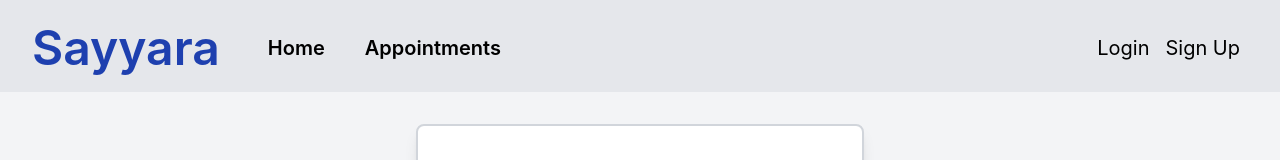
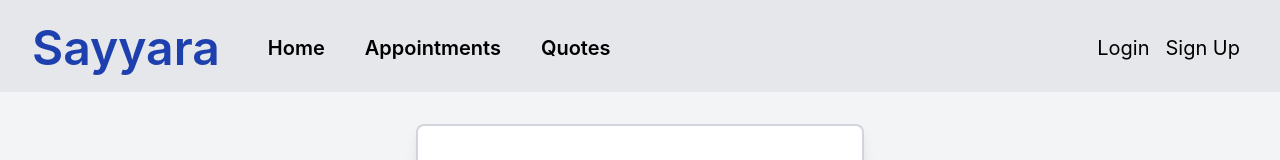
Before and after one commit to csc301-fall-2022/team-project-16-sayyara-m, a React (Create React App) app in the folder frontend/: page /login in a window 1280 px wide. Shown: the top 160 px of the page. Built offline with nearby package versions, Linux system fonts and the light colour scheme.

Commit message:
added quotes button to navbar

```diff
--- a/frontend/src/components/Navbar.tsx
+++ b/frontend/src/components/Navbar.tsx
@@ -11,6 +11,7 @@ import useAuth from "src/utilities/hooks/useAuth";
 const navigation = [
     {name: "Home", to: "/", current: true},
     {name: "Appointments", to: "/appointments", current: false},
+    {name: "Quotes", to: "/quotes", current: false},
 ];
 
 const MobileNavMap = () => {
```
